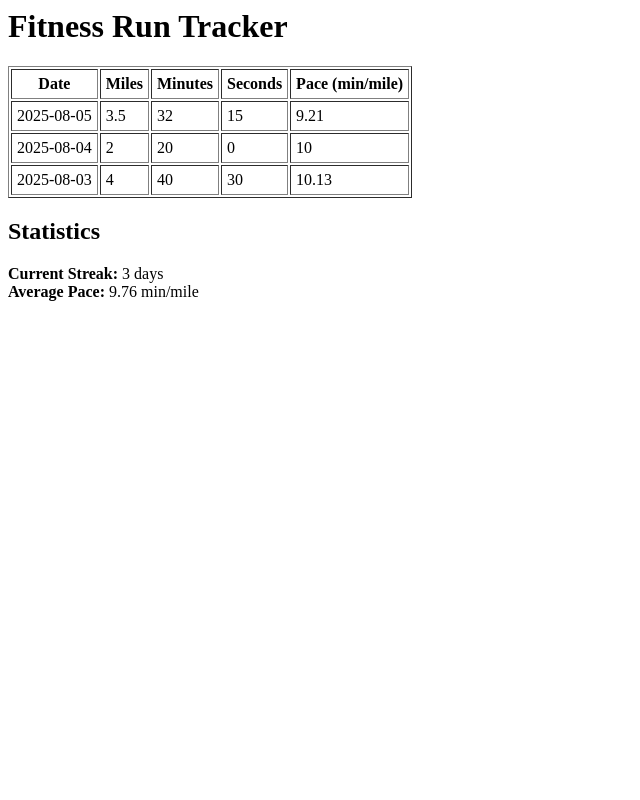
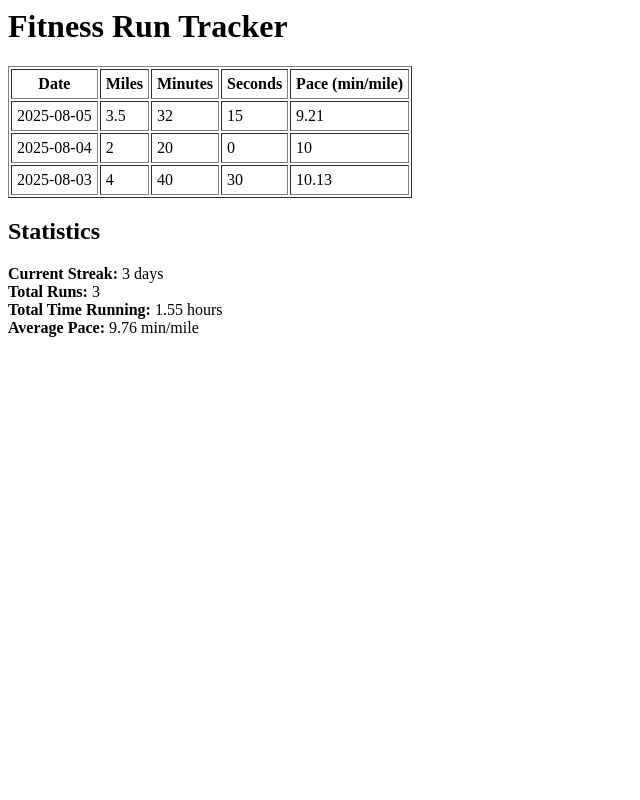
Before and after one commit to joscashon/cs85-module6b-mvcapp, a PHP site: page / in a window 1280 px wide. Shown: the whole page, without its empty margins (0-640 px from the left). Run offline with PHP 8.4, Linux system fonts and the light colour scheme.

Commit message:
Added stats for total runs and total time

```diff
--- a/Views/run_view.php
+++ b/Views/run_view.php
@@ -20,4 +20,6 @@
 
 <h2>Statistics</h2>
 <strong>Current Streak: </strong> <?= htmlspecialchars($run->streak()) ?> days<br>
+<strong>Total Runs: </strong> <?= htmlspecialchars($run->totalRuns()) ?><br>
+<strong>Total Time Running: </strong> <?= htmlspecialchars($run->totalHours()) ?> hours<br>
 <strong>Average Pace: </strong> <?= htmlspecialchars($run->averagePace()) ?> min/mile
--- a/src/Models/Run.php
+++ b/src/Models/Run.php
@@ -45,4 +45,18 @@ class Run {
         $minutes = $run['minutes'] + $run['seconds'] / 60;
         return $miles > 0 ? round($minutes / $miles, 2) : 0;
     }
+
+    // Get the total number of runs
+    public function totalRuns() {
+        return count($this->runs);
+    }
+
+    // Get the total time running in hours
+    public function totalHours() {
+        $totalMinutes = 0;
+        foreach ($this->runs as $run) {
+            $totalMinutes += $run['minutes'] + $run['seconds'] / 60;
+        }
+        return round($totalMinutes / 60, 2);
+    }
 }
```
